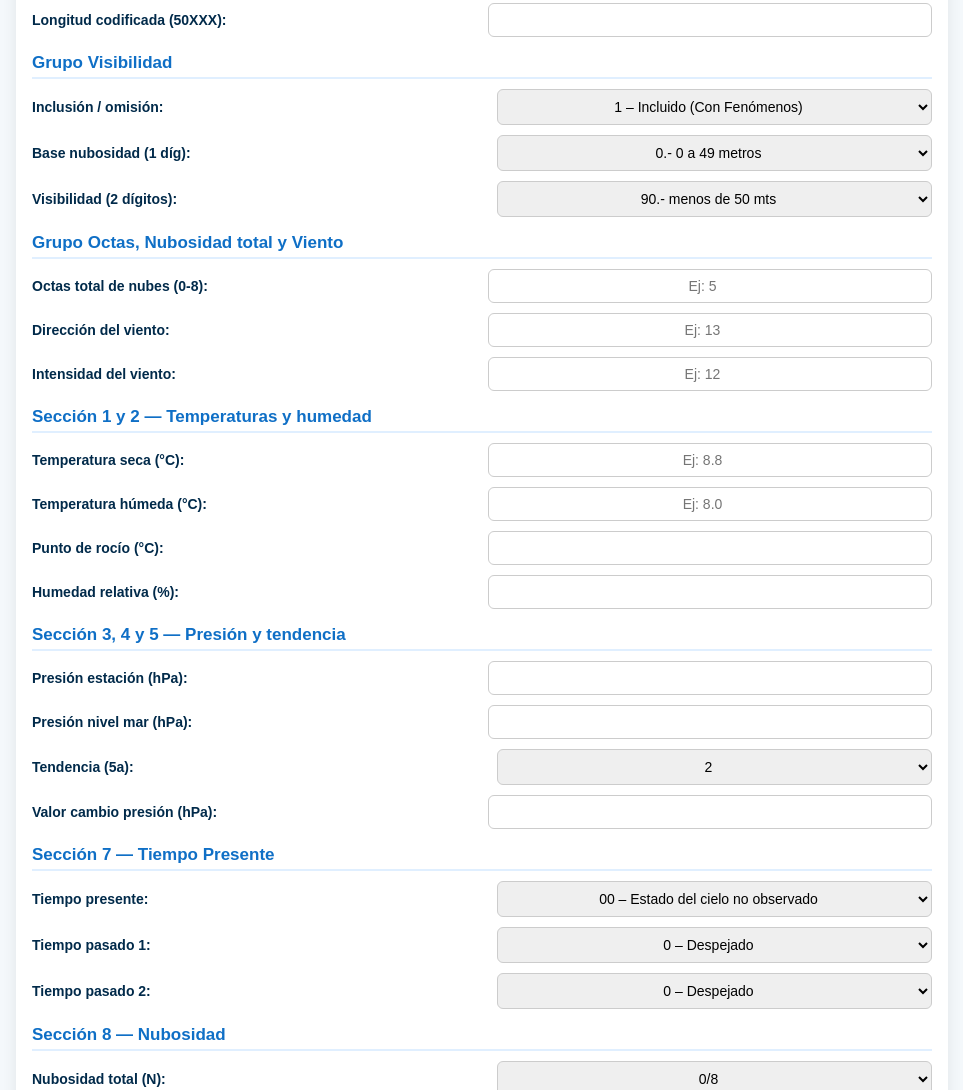
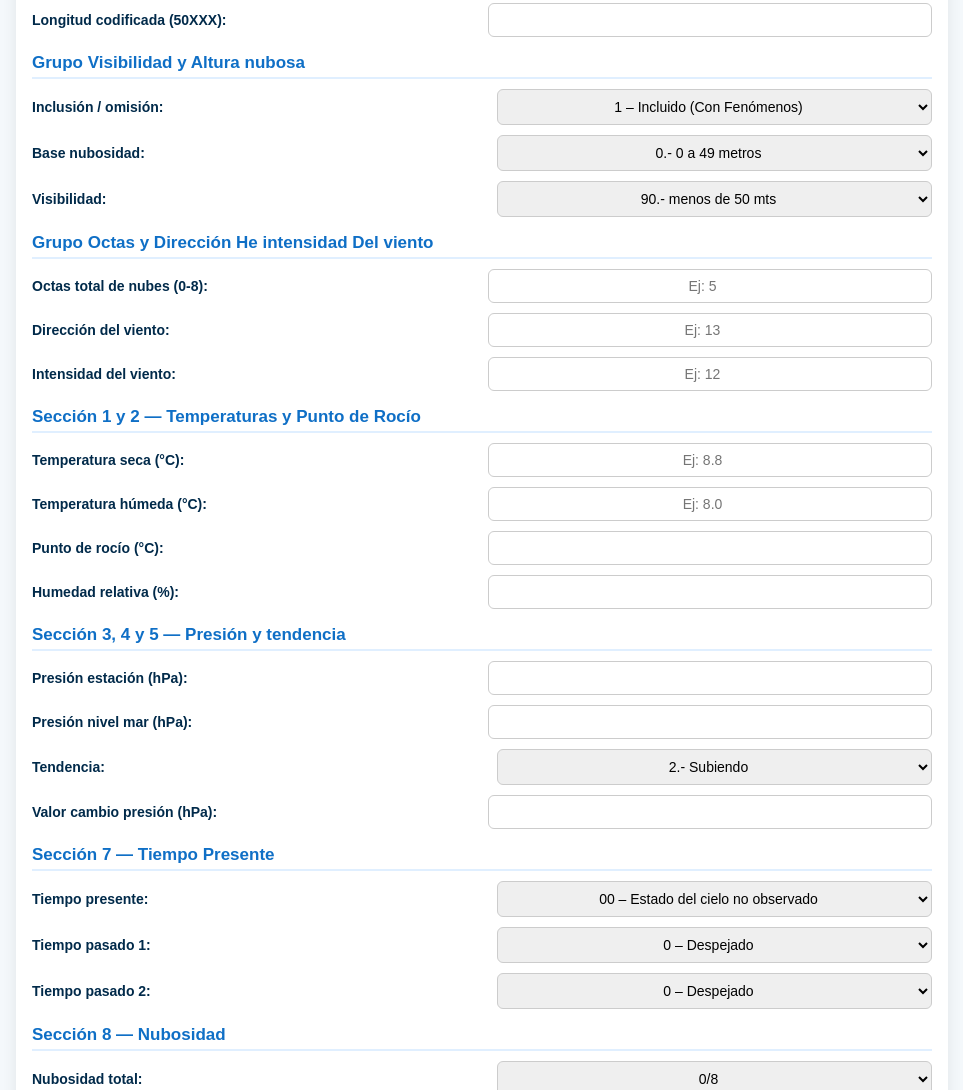
Before and after one commit to Fran5142/MENSAJE-SHIP-, a plain HTML site: page index.html in a window 1280 px wide. Shown: the part 710-1800 px from the top of the page, without its empty margins (158-1121 px from the left). Drawn offline with Linux system fonts and the light colour scheme.

Commit message:
Update index.html

```diff
--- a/index.html
+++ b/index.html
@@ -185,7 +185,7 @@
   <!-- Encabezado y datos básicos -->
   <div class="titulo">Encabezado SHIP</div>
   <div class="fila"><label>Inicio:</label><input id="sigla" value="BBXX" readonly></div>
-  <div class="fila"><label>Sigla Buque:</label><input id="estacion" maxlength="4" placeholder="Ej: SCQQ" style="text-transform:uppercase"></div>
+  <div class="fila"><label>Sigla Buque:</label><input id="estacion" maxlength="4" placeholder="Ej: CCOT" style="text-transform:uppercase"></div>
   <div class="fila"><label>Día (DD):</label><input id="dia" type="number" min="1" max="31"></div>
   <div class="fila"><label>Hora UTC (HH):</label><input id="hora" type="number" min="0" max="23"></div>
   <div class="fila"><label>Indicador de viento:</label>
@@ -218,14 +218,14 @@
   <div class="fila"><label>Longitud codificada (50XXX):</label><input id="longitud" readonly></div>
 
   <!-- Grupo 4 i B V V -->
-  <div class="titulo">Grupo Visibilidad</div>
+  <div class="titulo">Grupo Visibilidad y Altura nubosa </div>
   <div class="fila"><label>Inclusión / omisión:</label>
     <select id="incluido">
       <option value="1">1 – Incluido (Con Fenómenos)</option>
       <option value="2">2 – Omitido (Sin Fenómenos)</option>
     </select>
   </div>
-  <div class="fila"><label>Base nubosidad (1 díg):</label>
+  <div class="fila"><label>Base nubosidad:</label>
     <select id="baseNube">
       <option value="0">0.- 0 a 49 metros</option>
       <option value="1">1.- 50 a 99 metros</option>
@@ -240,7 +240,7 @@
       <option value="/">/.- Altura de la base nubosa desconocida</option>
     </select>
   </div>
-  <div class="fila"><label>Visibilidad (2 dígitos):</label>
+  <div class="fila"><label>Visibilidad:</label>
     <select id="visibilidad">
       <option value="90">90.- menos de 50 mts</option>
       <option value="91">91.- 50 mts</option>
@@ -254,14 +254,14 @@
     </select>
   </div>
 
-  <!-- NUEVA SECCIÓN 5: Octas, nubosidad total y Viento -->
-  <div class="titulo">Grupo Octas, Nubosidad total y Viento</div>
+  <!-- NUEVA SECCIÓN 5: Octas y  Dirección He intensidad Del viento -->
+  <div class="titulo">Grupo Octas y  Dirección He intensidad Del viento</div>
   <div class="fila"><label>Octas total de nubes (0-8):</label><input id="vNubosidad" type="number" min="0" max="8" placeholder="Ej: 5"></div>
   <div class="fila"><label>Dirección del viento:</label><input id="vDireccion" type="number" min="0" max="36" placeholder="Ej: 13"></div>
   <div class="fila"><label>Intensidad del viento:</label><input id="vIntensidad" type="number" min="0" max="99" placeholder="Ej: 12"></div>
 
-  <!-- Temperaturas y humedad -->
-  <div class="titulo">Sección 1 y 2 — Temperaturas y humedad</div>
+  <!-- Temperaturas y Punto de Rocío -->
+  <div class="titulo">Sección 1 y 2 — Temperaturas y Punto de Rocío</div>
   <div class="fila"><label>Temperatura seca (°C):</label><input id="tempSeco" type="number" step="0.1" placeholder="Ej: 8.8"></div>
   <div class="fila"><label>Temperatura húmeda (°C):</label><input id="tempHumedo" type="number" step="0.1" placeholder="Ej: 8.0"></div>
   <div class="fila"><label>Punto de rocío (°C):</label><input id="puntoRocio" readonly></div>
@@ -271,8 +271,8 @@
   <div class="titulo">Sección 3, 4 y 5 — Presión y tendencia</div>
   <div class="fila"><label>Presión estación (hPa):</label><input id="presEst" type="number" step="0.1"></div>
   <div class="fila"><label>Presión nivel mar (hPa):</label><input id="presMar" type="number" step="0.1"></div>
-  <div class="fila"><label>Tendencia (5a):</label>
-    <select id="tendTipo"><option value="2">2</option><option value="4">4</option><option value="7">7</option></select>
+  <div class="fila"><label>Tendencia:</label>
+    <select id="tendTipo"><option value="2">2.- Subiendo</option><option value="4">4.- Estacionaria</option><option value="7">7.- Bajando</option></select>
   </div>
   <div class="fila"><label>Valor cambio presión (hPa):</label><input id="tendValor" type="number" step="0.1"></div>
 
@@ -462,7 +462,7 @@
 
 <!-- Sección 8 — Nubosidad -->
 <div class="titulo">Sección 8 — Nubosidad</div>
-<div class="fila"><label>Nubosidad total (N):</label>
+<div class="fila"><label>Nubosidad total:</label>
   <select id="nubN">
     <option value="0">0/8</option>
     <option value="1">1/8</option>
@@ -572,11 +572,11 @@
   <input id="indicativo2" value="2" readonly>
 </div>
 <div class="fila">
-  <label>Período de las olas PwPw (s):</label>
+  <label>Período de las olas (s):</label>
   <input id="olasPeriodo" placeholder="Ej: 06" maxlength="2">
 </div>
 <div class="fila">
-  <label>Altura de las olas HwHw (0,5 mts):</label>
+  <label>Altura de las olas:</label>
   <select id="olasAltura">
     <option value="//">//.- No observado</option>
     <option value="01">01.- 0,5 m</option>
@@ -739,7 +739,6 @@ const g3Dir = generarGrupo3();
 
     // Poner el registro 301// al final
     let registrosFinales = [...otrosRegistros, ...registro301];
-
 
 // --- Mostrar historial ---
 function mostrarHistorial(){
```
